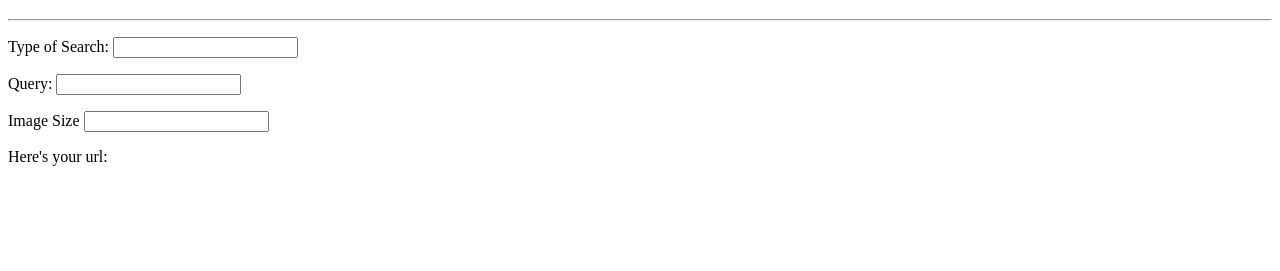
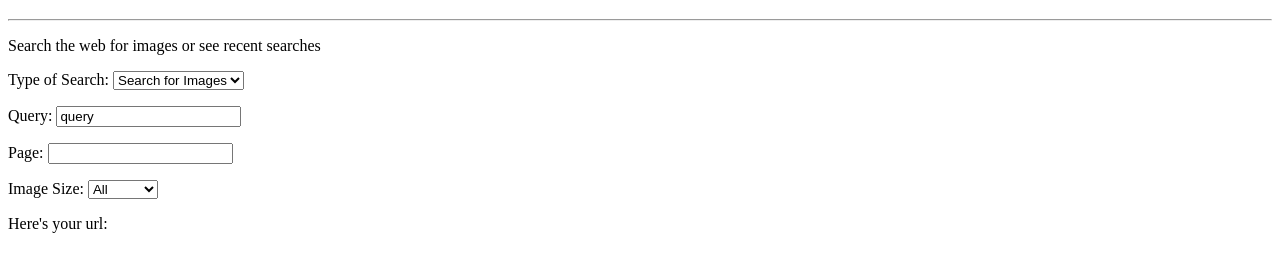
Before and after one commit to aliveevie/Image_search_abstration_layer, a website: page public/index.html in a window 1280 px wide. Shown: the part 61-332 px from the top of the page. Drawn offline with Linux system fonts and the light colour scheme.

Commit message:
fix/modified public/index.html

```diff
--- a/public/index.html
+++ b/public/index.html
@@ -8,9 +8,25 @@
 <body>
     <h1>Image Search Abstraction layer</h1>
     <hr>
-    <p>Type of Search: <input /></p>
-    <p>Query: <input /></p>
-    <p>Image Size <input></p>
+    <p>Search the web for images or see recent searches</p>
+    <p>Type of Search:
+        <select id="searchType">
+            <option value="searchForImage">Search for Images</option>
+            <option value="recentSearch">Recent Searches</option>
+        </select>
+    </p>
+    <p>Query: <input  value="query"/></p>
+    <p>Page: <input  value="page" type="number"/></p>
+    <p>Image Size:
+        <select>
+            <option value="all">All</option>
+            <option value="small">small</option>
+            <option value="medium" >medium</option>
+            <option value="large">large</option>
+            <option value="xlarge" >xlarge</option>
+            <option value="xxlarge" >xxlarge</option>
+        </select>
+    </p>
     <p>Here's your url: <a href=" https://image-search-abstraction-layer.freecodecamp.rocks/"></a></p>
 </body>
 </html>
```
